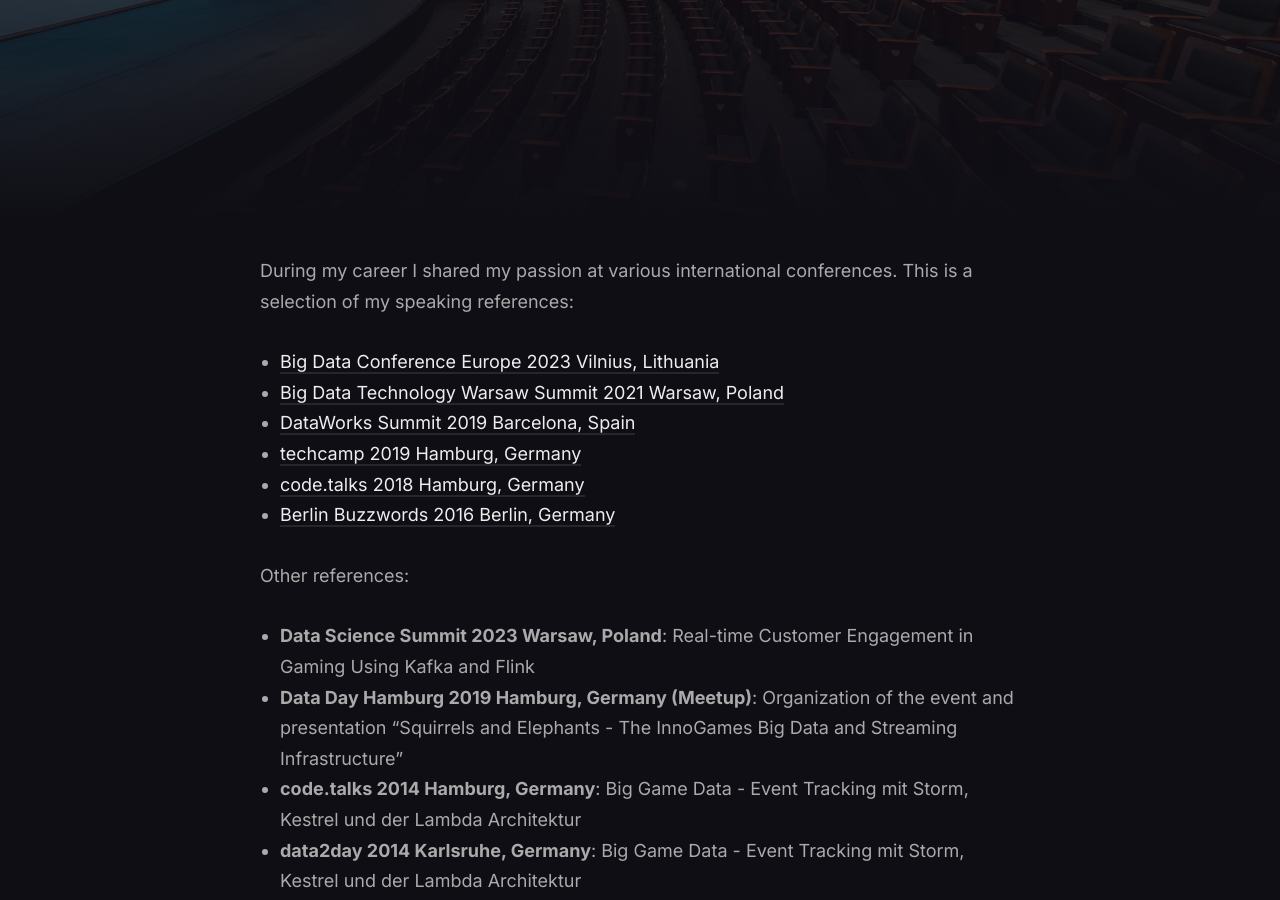
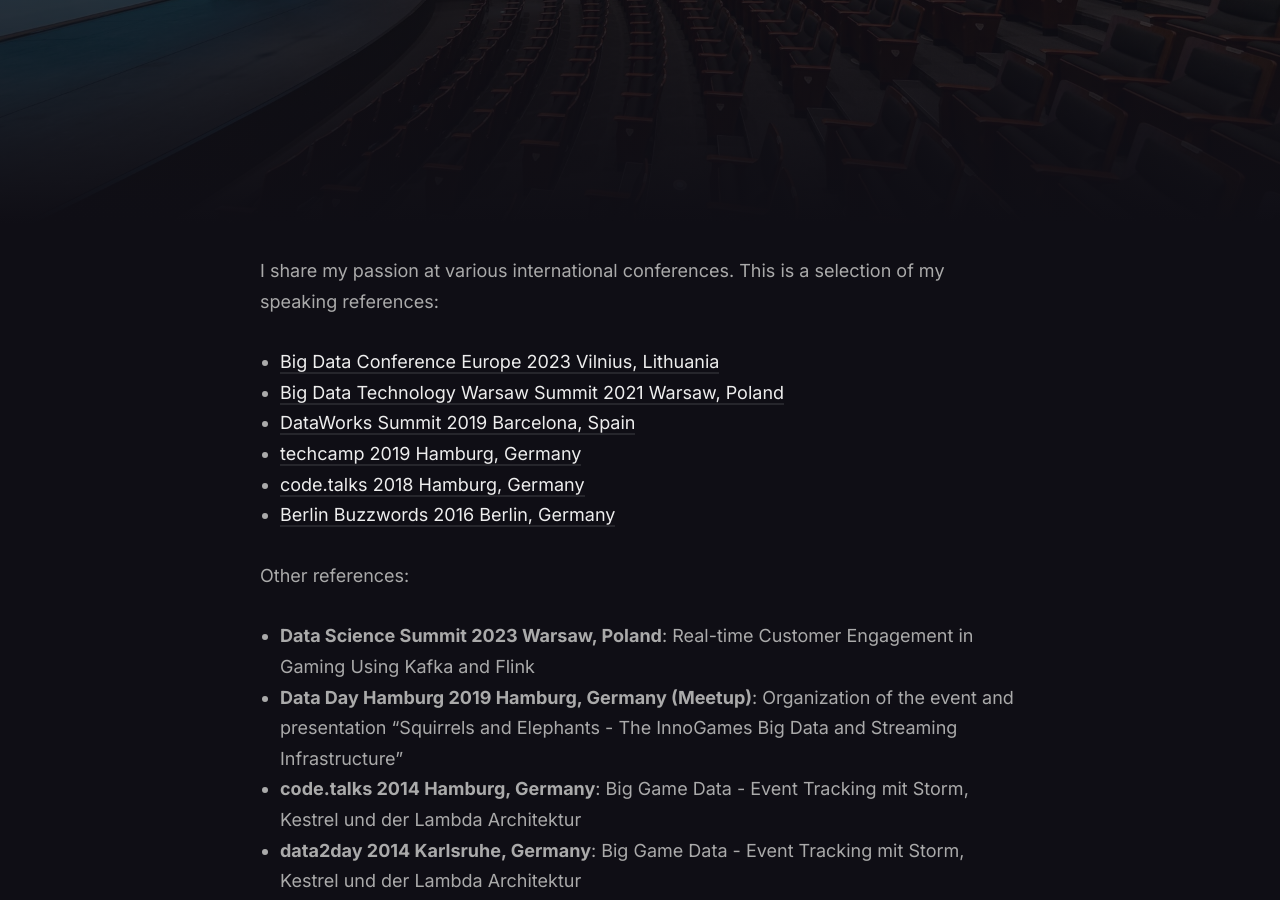
Before and after one commit to vojay-dev/vojay-dev.github.io, a Jekyll site: the page built from _pages/references.md, in a window 1280 px wide and 900 px high, scrolled down 440 px. Built offline with Jekyll 4.4.1, drawn with Linux system fonts in a browser that asks for light colours; nearby versions of some CDN libraries.

Commit message:
Change phrasing

```diff
--- a/_pages/references.md
+++ b/_pages/references.md
@@ -7,7 +7,7 @@
 order: 2
 ---
 
-During my career I shared my passion at various international conferences. This is a selection of my speaking references:
+I share my passion at various international conferences. This is a selection of my speaking references:
 
 * [Big Data Conference Europe 2023 Vilnius, Lithuania](#big-data-conference-europe-2023-vilnius-lithuania)
 * [Big Data Technology Warsaw Summit 2021 Warsaw, Poland](#big-data-technology-warsaw-summit-2021-warsaw-poland)
```
